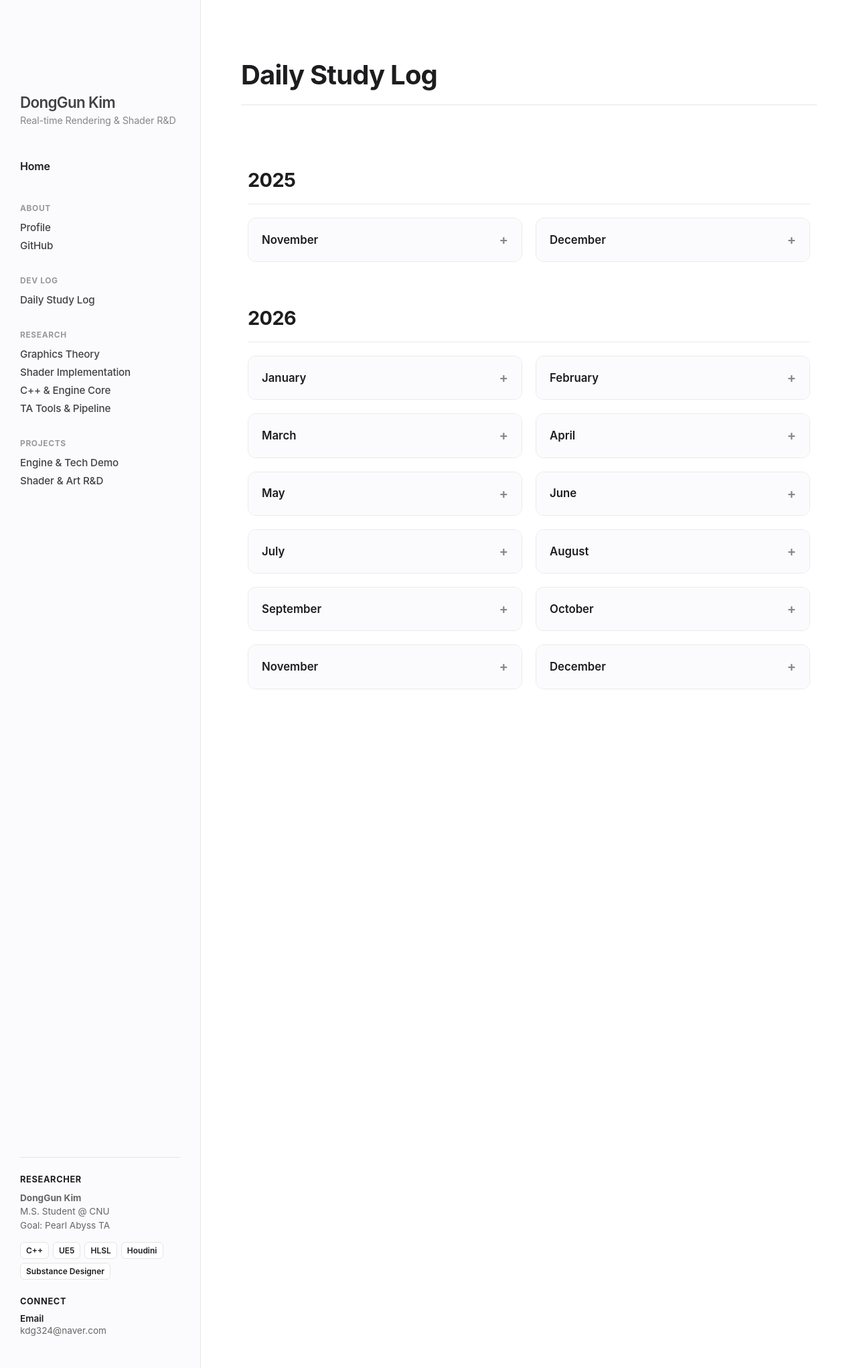
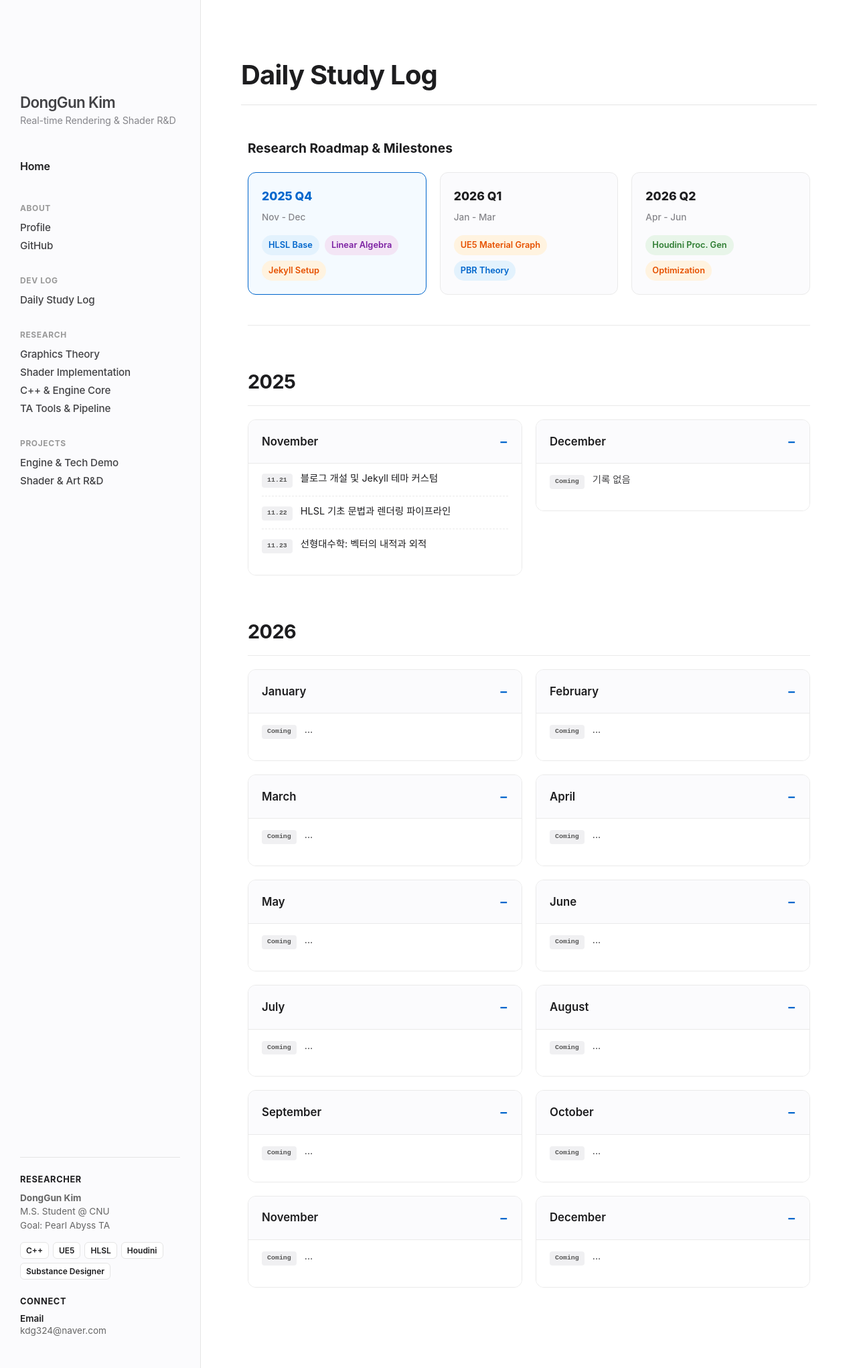
Before and after one commit to KimDongGun324/kimdonggun324.github.io, a Jekyll site: the page built from daily-study/index.md, in a window 1280 px wide. Shown: the whole page at 67% size. Built offline with Jekyll 4.4.1, drawn with Linux system fonts in a browser that asks for light colours; some web fonts are replaced.

Commit message:
Update index.md

```diff
--- a/daily-study/index.md
+++ b/daily-study/index.md
@@ -5,87 +5,129 @@ permalink: /daily-study/
 ---
 
 <style>
-  /* ⚡ [문제 해결] 이 페이지에서만 폭 제한을 풀고 왼쪽 정렬로 변경 */
+  /* 페이지 레이아웃 설정 (왼쪽 정렬, 폭 제한 해제) */
   .markdown-body {
-    max-width: 100% !important; /* 폭 제한 해제 */
-    margin: 0 !important;       /* 가운데 정렬 해제 (왼쪽 붙임) */
-    width: 100% !important;     /* 전체 너비 사용 */
-    padding: 0 10px;            /* 양옆 살짝 여백 */
+    max-width: 100% !important; margin: 0 !important; width: 100% !important; padding: 0 10px;
   }
 
-  /* 연도 제목 스타일 */
+  /* ================= Timeline Section Styles ================= */
+  .timeline-section {
+    margin-bottom: 60px; padding-bottom: 30px; border-bottom: 1px solid #eaeaea;
+  }
+  .timeline-title { font-size: 1.2em; font-weight: 700; color: #1d1d1f; margin-bottom: 20px; }
+
+  /* 가로 스크롤 가능한 타임라인 컨테이너 */
+  .timeline-container {
+    display: flex; gap: 20px; overflow-x: auto; padding-bottom: 15px;
+    /* 스크롤바 숨기기 (크롬 등) */
+    -ms-overflow-style: none; scrollbar-width: none;
+  }
+  .timeline-container::-webkit-scrollbar { display: none; }
+
+  /* 분기별 블록 */
+  .quarter-block {
+    min-width: 240px; flex: 1;
+    background: #fbfbfd; border: 1px solid #eaeaea; border-radius: 12px;
+    padding: 20px; display: flex; flex-direction: column;
+  }
+  .quarter-label {
+    font-weight: 800; font-size: 1.1em; color: #1d1d1f; margin-bottom: 5px;
+  }
+  .quarter-date {
+    font-size: 0.85em; color: #86868b; margin-bottom: 15px; font-weight: 500;
+  }
+
+  /* 기술 스택 뱃지 컨테이너 */
+  .tech-badges { display: flex; flex-wrap: wrap; gap: 8px; }
+
+  /* 각 기술 뱃지 디자인 */
+  .focus-badge {
+    font-size: 0.8em; font-weight: 600; padding: 4px 10px; border-radius: 20px;
+    white-space: nowrap;
+  }
+  /* 주제별 색상 (원하는 대로 커스텀 가능) */
+  .bg-shader { background: #e3f2fd; color: #0066cc; } /* 셰이더, 그래픽스 */
+  .bg-math { background: #f3e5f5; color: #7b1fa2; }   /* 수학 */
+  .bg-engine { background: #fff3e0; color: #e65100; } /* 언리얼, C++ */
+  .bg-art { background: #e8f5e9; color: #2e7d32; }    /* 후디니, 아트 툴 */
+
+
+  /* ================= Existing Log Styles ================= */
   .year-header {
     font-size: 1.8em; font-weight: 700; color: #1d1d1f;
-    margin-top: 60px; margin-bottom: 20px;
-    border-bottom: 2px solid #1d1d1f; padding-bottom: 10px;
-    letter-spacing: -0.02em;
+    margin-top: 40px; margin-bottom: 20px;
+    border-bottom: 2px solid #1d1d1f; padding-bottom: 10px; letter-spacing: -0.02em;
   }
-
-  /* 🔥 그리드 시스템: 화면 크기에 따라 카드 자동 배치 */
   .year-grid {
-    display: grid;
-    /* 최소 300px 크기의 카드를 화면에 꽉 차게 채움 */
-    grid-template-columns: repeat(auto-fill, minmax(300px, 1fr));
-    gap: 20px;
-    margin-bottom: 60px;
-    width: 100%;
+    display: grid; grid-template-columns: repeat(auto-fill, minmax(300px, 1fr));
+    gap: 20px; margin-bottom: 60px; width: 100%;
   }
-
-  /* 월별 토글 카드 */
   details.month-card {
     background: #ffffff; border: 1px solid #eaeaea; border-radius: 12px;
-    transition: all 0.2s ease;
-    overflow: hidden;
-    height: fit-content;
+    transition: all 0.2s ease; overflow: hidden; height: fit-content;
   }
-  details.month-card:hover {
-    border-color: #d2d2d7; box-shadow: 0 4px 12px rgba(0,0,0,0.08);
-  }
-
-  /* 토글 헤더 */
+  details.month-card:hover { border-color: #d2d2d7; box-shadow: 0 4px 12px rgba(0,0,0,0.08); }
   summary {
     padding: 15px 20px; cursor: pointer; font-weight: 600; font-size: 1.05em;
-    color: #1d1d1f; list-style: none;
-    display: flex; justify-content: space-between; align-items: center;
+    color: #1d1d1f; list-style: none; display: flex; justify-content: space-between; align-items: center;
     background-color: #fbfbfd;
   }
-  summary::after {
-    content: '+'; font-size: 1.2em; color: #86868b; transition: transform 0.2s;
-  }
-  /* 열렸을 때 아이콘 변경 */
-  details[open] summary::after {
-    content: '−'; color: #0066cc;
-  }
-
-  /* 내부 리스트 */
-  .study-list {
-    padding: 0 20px 20px 20px; margin: 0; border-top: 1px solid #eaeaea;
-    background-color: #fff;
-  }
+  summary::after { content: '+'; font-size: 1.2em; color: #86868b; transition: transform 0.2s; }
+  details[open] summary::after { content: '−'; color: #0066cc; }
+  .study-list { padding: 0 20px 20px 20px; margin: 0; border-top: 1px solid #eaeaea; background-color: #fff; }
   .study-list li {
-    padding: 12px 0; border-bottom: 1px dashed #eaeaea;
-    font-size: 0.9em; color: #424245; display: flex; gap: 12px; align-items: baseline;
+    padding: 12px 0; border-bottom: 1px dashed #eaeaea; font-size: 0.9em; color: #424245; display: flex; gap: 12px; align-items: baseline;
   }
   .study-list li:last-child { border-bottom: none; }
-
   .date-badge {
-    font-family: monospace; font-weight: 600; color: #555;
-    background: #f0f0f2; padding: 2px 8px; border-radius: 4px;
-    font-size: 0.85em; white-space: nowrap;
+    font-family: monospace; font-weight: 600; color: #555; background: #f0f0f2; padding: 2px 8px; border-radius: 4px; font-size: 0.85em; white-space: nowrap;
   }
-
-  .study-link {
-    color: #1d1d1f; text-decoration: none;
-    line-height: 1.4; display: block;
-  }
+  .study-link { color: #1d1d1f; text-decoration: none; line-height: 1.4; display: block; }
   .study-link:hover { color: #0066cc; text-decoration: underline; }
 </style>
+
+
+<section class="timeline-section">
+  <div class="timeline-title">Research Roadmap & Milestones</div>
+
+  <div class="timeline-container">
+
+    <div class="quarter-block" style="border-color: #0066cc; background: #f4faff;">
+      <div class="quarter-label" style="color: #0066cc;">2025 Q4</div>
+      <div class="quarter-date">Nov - Dec</div>
+      <div class="tech-badges">
+        <span class="focus-badge bg-shader">HLSL Base</span>
+        <span class="focus-badge bg-math">Linear Algebra</span>
+        <span class="focus-badge bg-engine">Jekyll Setup</span>
+      </div>
+    </div>
+
+    <div class="quarter-block">
+      <div class="quarter-label">2026 Q1</div>
+      <div class="quarter-date">Jan - Mar</div>
+      <div class="tech-badges">
+        <span class="focus-badge bg-engine">UE5 Material Graph</span>
+        <span class="focus-badge bg-shader">PBR Theory</span>
+      </div>
+    </div>
+
+    <div class="quarter-block">
+      <div class="quarter-label">2026 Q2</div>
+      <div class="quarter-date">Apr - Jun</div>
+      <div class="tech-badges">
+        <span class="focus-badge bg-art">Houdini Proc. Gen</span>
+        <span class="focus-badge bg-engine">Optimization</span>
+      </div>
+    </div>
+
+    </div>
+</section>
+
 
 <h2 class="year-header">2025</h2>
 
 <div class="year-grid">
-
-  <details class="month-card">
+  <details class="month-card" open>
     <summary>November</summary>
     <ul class="study-list">
       <li>
@@ -105,102 +147,63 @@ permalink: /daily-study/
     </ul>
   </details>
 
-  <details class="month-card">
+  <details class="month-card" open>
     <summary>December</summary>
     <ul class="study-list">
       <li><span class="date-badge">Coming</span> 기록 없음</li>
     </ul>
   </details>
-
 </div>
 
 
 <h2 class="year-header">2026</h2>
-
 <div class="year-grid">
-
-  <details class="month-card">
+  <details class="month-card" open>
     <summary>January</summary>
-    <ul class="study-list">
-      <li><span class="date-badge">01.01</span> 새해 목표 수립</li>
-    </ul>
+    <ul class="study-list"><li><span class="date-badge">Coming</span>...</li></ul>
   </details>
-
-  <details class="month-card">
+  <details class="month-card" open>
     <summary>February</summary>
-    <ul class="study-list">
-      <li><span class="date-badge">Coming</span> ...</li>
-    </ul>
+    <ul class="study-list"><li><span class="date-badge">Coming</span>...</li></ul>
   </details>
-
-  <details class="month-card">
+  <details class="month-card" open>
     <summary>March</summary>
-    <ul class="study-list">
-      <li><span class="date-badge">Coming</span> ...</li>
-    </ul>
+    <ul class="study-list"><li><span class="date-badge">Coming</span>...</li></ul>
   </details>
-
-  <details class="month-card">
+  <details class="month-card" open>
     <summary>April</summary>
-    <ul class="study-list">
-      <li><span class="date-badge">Coming</span> ...</li>
-    </ul>
+    <ul class="study-list"><li><span class="date-badge">Coming</span>...</li></ul>
   </details>
-
-  <details class="month-card">
+  <details class="month-card" open>
     <summary>May</summary>
-    <ul class="study-list">
-      <li><span class="date-badge">Coming</span> ...</li>
-    </ul>
+    <ul class="study-list"><li><span class="date-badge">Coming</span>...</li></ul>
   </details>
-
-  <details class="month-card">
+  <details class="month-card" open>
     <summary>June</summary>
-    <ul class="study-list">
-      <li><span class="date-badge">Coming</span> ...</li>
-    </ul>
+    <ul class="study-list"><li><span class="date-badge">Coming</span>...</li></ul>
   </details>
-
-  <details class="month-card">
+  <details class="month-card" open>
     <summary>July</summary>
-    <ul class="study-list">
-      <li><span class="date-badge">Coming</span> ...</li>
-    </ul>
+    <ul class="study-list"><li><span class="date-badge">Coming</span>...</li></ul>
   </details>
-
-  <details class="month-card">
+  <details class="month-card" open>
     <summary>August</summary>
-    <ul class="study-list">
-      <li><span class="date-badge">Coming</span> ...</li>
-    </ul>
+    <ul class="study-list"><li><span class="date-badge">Coming</span>...</li></ul>
   </details>
-
-  <details class="month-card">
+  <details class="month-card" open>
     <summary>September</summary>
-    <ul class="study-list">
-      <li><span class="date-badge">Coming</span> ...</li>
-    </ul>
+    <ul class="study-list"><li><span class="date-badge">Coming</span>...</li></ul>
   </details>
-
-  <details class="month-card">
+  <details class="month-card" open>
     <summary>October</summary>
-    <ul class="study-list">
-      <li><span class="date-badge">Coming</span> ...</li>
-    </ul>
+    <ul class="study-list"><li><span class="date-badge">Coming</span>...</li></ul>
   </details>
-
-  <details class="month-card">
+  <details class="month-card" open>
     <summary>November</summary>
-    <ul class="study-list">
-      <li><span class="date-badge">Coming</span> ...</li>
-    </ul>
+    <ul class="study-list"><li><span class="date-badge">Coming</span>...</li></ul>
   </details>
-
-  <details class="month-card">
+  <details class="month-card" open>
     <summary>December</summary>
-    <ul class="study-list">
-      <li><span class="date-badge">Coming</span> ...</li>
-    </ul>
+    <ul class="study-list"><li><span class="date-badge">Coming</span>...</li></ul>
   </details>
-
 </div>
```
